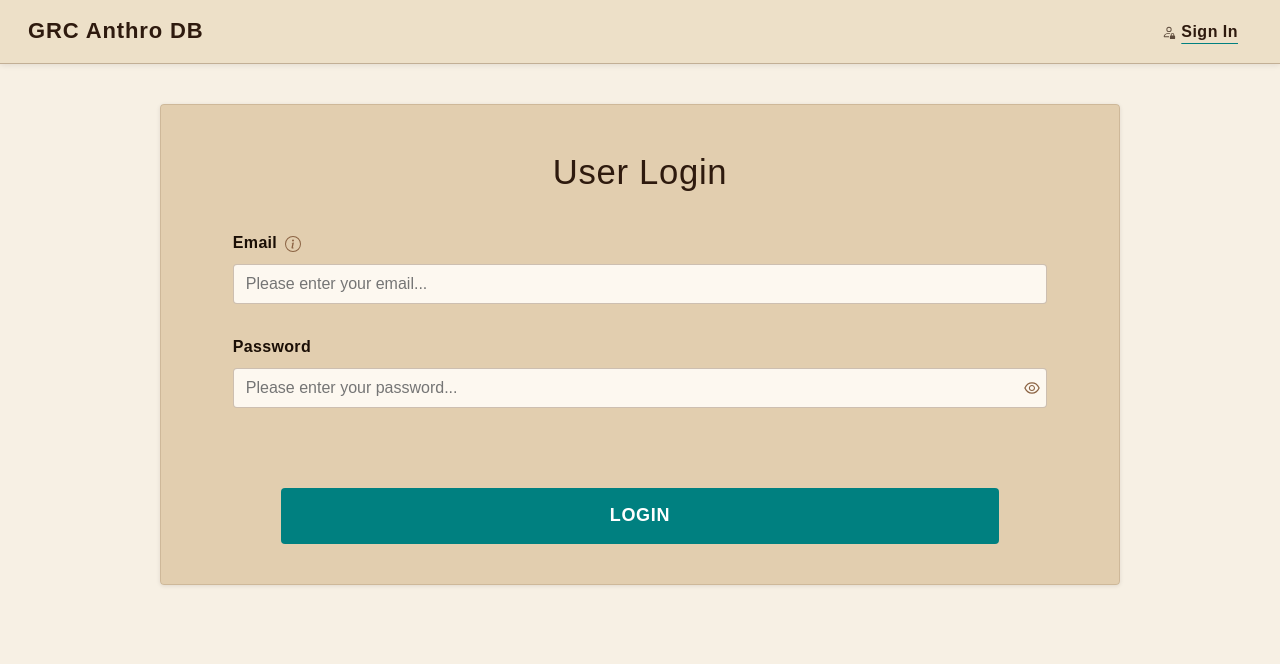
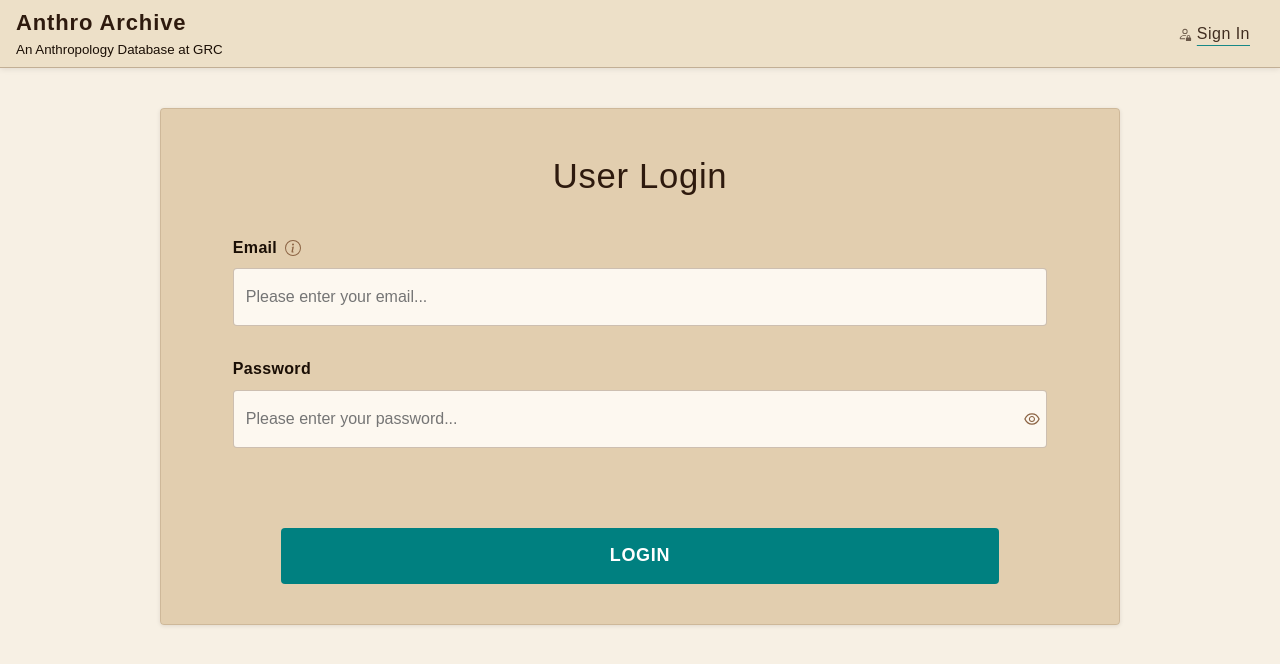
Before and after one commit to anthropology-inventory/inventory, a React (Vite) app: page /#/LoginForm in a window 1280 px wide. Shown: the top 664 px of the page. Built offline with nearby package versions, Linux system fonts and the light colour scheme; no server answers.

Commit message:
consistent ui & ux fixes

```diff
--- a/index.html
+++ b/index.html
@@ -2,7 +2,7 @@
 <html>
   <head>
     <meta charset="UTF-8" />
-    <title>GRC Anthropology Lab Database</title>
+    <title>Anthro Archive</title>
     <link rel="icon" href="./public/favicon.ico">
     <!-- https://developer.mozilla.org/en-US/docs/Web/HTTP/CSP -->
     <meta
--- a/src/assets/forms/selectStyles.jsx
+++ b/src/assets/forms/selectStyles.jsx
@@ -11,28 +11,64 @@
  *
  * @see https://react-select.com/styles for more on react-select style customization
  */
-export const selectStyles = (isSelected) => ({
-  control: (baseStyles) => ({
+export const selectStyles = () => ({
+  control: (baseStyles, state) => ({
     ...baseStyles,
-    border: isSelected ? '1px solid green' : '1px solid transparent',
-    borderRadius: 6,
-    backgroundColor: isSelected ? '#00800013' : 'white',
-    fontSize: 14,
+
+    backgroundColor: 'var(--cream)',
+    border: state.isFocused
+      ? '1px solid var(--teal)'
+      : '1px solid var(--border-warm)',
+
     boxShadow: 'none',
-    ':hover': {
-      cursor: 'text',
-      border: '1px solid #759ffc',
-      boxShadow: '0px 0px 5px 1px #759ffc'
-    },
-    ':active': {
-      border: '1px solid #759ffc',
-      boxShadow: '0px 0px 5px 1px #759ffc'
-    }
+
+    fontFamily: "'DM Sans', sans-serif",
+    cursor: 'pointer'
   }),
-  option: (styles) => ({
-    ...styles,
-    ':hover': {
-      cursor: 'pointer'
-    }
-  })
-})
+
+  option: (baseStyles, state) => ({
+    ...baseStyles,
+
+    backgroundColor: state.isFocused
+      ? 'var(--bg-card)'
+      : 'var(--cream)',
+
+    color: 'var(--text-dark)',
+
+    fontFamily: "'DM Sans', sans-serif",
+
+    cursor: 'pointer',
+  }),
+
+  dropdownIndicator: (baseStyles) => ({
+    ...baseStyles,
+    cursor: 'pointer'
+  }),
+
+  indicatorSeparator: (baseStyles) => ({
+    ...baseStyles,
+    display: 'none'
+  }),
+
+  container: (baseStyles) => ({
+    ...baseStyles,
+    boxShadow: 'none'
+  }),
+
+  singleValue: (baseStyles) => ({
+    ...baseStyles,
+    color: 'var(--text-dark)',
+    fontFamily: "'DM Sans', sans-serif",
+  }),
+
+  placeholder: (baseStyles) => ({
+    ...baseStyles,
+    color: '#857d74',
+    fontFamily: "'DM Sans', sans-serif",
+  }),
+  input: (baseStyles) => ({
+    ...baseStyles,
+    color: 'var(--text-dark)',
+    fontFamily: "'DM Sans', sans-serif",
+  }),
+});
--- a/src/components/Navbar.jsx
+++ b/src/components/Navbar.jsx
@@ -26,9 +26,12 @@ const NavBar = () => {
 
   return (
     <header id="navbar">
+      <div class="main-text-resize">
       <a id="nav-logo" href="/">
-        GRC Anthro DB
+        Anthro Archive
       </a>
+      <span id="subtext">An Anthropology Database at GRC</span>
+      </div>
       <div>
         {isLoggedIn ? (
           <>
--- a/src/components/form-components/FormFieldset.jsx
+++ b/src/components/form-components/FormFieldset.jsx
@@ -7,24 +7,43 @@ import { BsArrowDownSquareFill, BsArrowUpSquareFill } from 'react-icons/bs'
 
 function FormFieldset({ fieldsetID, title, fields, isOptional }) {
   const [fieldVisibility, setFieldVisibility] = useState('')
+
+  const toggleVisibility = () => {
+    setFieldVisibility((prev) => (prev === '' ? 'visible' : ''))
+  }
+
   return (
-    <fieldset id={fieldsetID} className={isOptional ? 'optional-section' : null}>
-      <h3 className='login-title'>
-        {title}
-        {isOptional ? (
+    <fieldset
+      id={fieldsetID}
+      className={isOptional ? 'optional-section' : undefined}
+    >
+      <h3 className="login-title fieldset-header">
+        <span className="fieldset-title" onClick={toggleVisibility}>
+          {title}
+        </span>
+
+        {isOptional && (
           <Tooltip title="View fields" placement="right-end" arrow>
             <IconButton
               id="dropdown-btn"
-              onClick={() =>
-                fieldVisibility == '' ? setFieldVisibility('visible') : setFieldVisibility('')
-              }
+              onClick={(e) => {
+                e.stopPropagation()
+                toggleVisibility()
+              }}
             >
-              {fieldVisibility == '' ? <BsArrowDownSquareFill /> : <BsArrowUpSquareFill />}
+              {fieldVisibility === '' ? (
+                <BsArrowDownSquareFill />
+              ) : (
+                <BsArrowUpSquareFill />
+              )}
             </IconButton>
           </Tooltip>
-        ) : null}
+        )}
       </h3>
-      <div className={`fieldset-fields ${fieldVisibility}`}>{fields}</div>
+
+      <div className={`fieldset-fields ${fieldVisibility}`}>
+        {fields}
+      </div>
     </fieldset>
   )
 }
--- a/src/components/form-components/FormSelect.jsx
+++ b/src/components/form-components/FormSelect.jsx
@@ -3,6 +3,48 @@ import Select from 'react-select'
 import Tooltip from '@mui/material/Tooltip'
 import IconButton from '@mui/material/IconButton'
 import { BsInfoCircle } from 'react-icons/bs'
+
+const defaultSelectStyles = {
+  control: (base, state) => ({
+    ...base,
+    backgroundColor: '#fdf8f0',
+    border: `1px solid ${state.isFocused ? 'var(--teal)' : 'var(--border-warm)'}`,
+    borderRadius: 'var(--radius-sm)',
+    minHeight: 'calc(var(--input-height) + 6px)',
+    boxShadow: 'none',
+    fontFamily: "'DM Sans', sans-serif",
+    fontSize: 'var(--text-base)',
+    '&:hover': {
+      borderColor: 'var(--teal)'
+    },
+    cursor: 'pointer',
+  }),
+
+  option: (baseStyles, state) => ({
+    ...baseStyles,
+
+    backgroundColor: state.isFocused
+      ? 'var(--bg-card)'
+      : 'var(--cream)',
+
+    color: 'var(--text-dark)',
+
+    fontFamily: "'DM Sans', sans-serif",
+
+    cursor: 'pointer',
+  }),
+
+  valueContainer: (base) => ({
+    ...base,
+    padding: '10px 12px'
+  }),
+
+  input: (base) => ({
+    ...base,
+    margin: 0,
+    padding: 0
+  })
+}
 
 function FormSelect({
   label,
@@ -40,7 +82,7 @@ function FormSelect({
         isMulti={isMulitple}
         placeholder={placeholderTxt}
         options={selectOptions}
-        styles={selectStyles}
+        styles={defaultSelectStyles}
         className={selectClass}
         isDisabled={disable}
       />
--- a/src/components/form-components/form-sections/DescriptionNotes.jsx
+++ b/src/components/form-components/form-sections/DescriptionNotes.jsx
@@ -176,6 +176,7 @@ function DescriptionNotes({
                 selectName="cabinet"
                 selectValue={selectedCabinet}
                 selectOptions={cabinetOptions}
+                placeholderTxt="Type or select an option..."
                 changeFunc={handleCabinetSelect}
                 selectStyles={selectStyles(!!selectedCabinet)}
                 hasTooltip={true}
@@ -188,6 +189,7 @@ function DescriptionNotes({
                 selectName="shelf"
                 selectValue={selectedShelf}
                 selectOptions={shelfOptions}
+                placeholderTxt="Type or select an option..."
                 changeFunc={handleShelfSelect}
                 selectStyles={selectStyles(!!selectedShelf)}
                 hasTooltip={true}
@@ -205,6 +207,7 @@ function DescriptionNotes({
                 selectName="drawer"
                 selectValue={selectedDrawer}
                 selectOptions={drawerOptions}
+                placeholderTxt="Type or select an option..."
                 changeFunc={handleDrawerSelect}
                 selectStyles={selectStyles(!!selectedDrawer)}
                 hasTooltip={true}
--- a/src/components/form-components/form-sections/DiscoveryDetails.jsx
+++ b/src/components/form-components/form-sections/DiscoveryDetails.jsx
@@ -51,6 +51,7 @@ function DiscoveryDetails({
           changeFunc={selectChangeFunc}
           selectOptions={countryOptions}
           selectStyles={selectStyles(!!countryData)}
+          placeholderTxt="Type or select an option..."
         />
       ]}
     />
--- a/src/pages/forms/CreateUserForm.jsx
+++ b/src/pages/forms/CreateUserForm.jsx
@@ -236,7 +236,6 @@ export default function CreateUserForm({ onUserCreated }) {
             isRequired={true}
             selectValue={formData.isAdmin}
             changeFunc={handleSelectChange}
-            placeholderTxt="Select user type..."
             selectOptions={userTypeOptions}
             hasTooltip={true}
             tooltipTxt="Choose whether this user has admin permissions."
--- a/src/styles/form-styles.css
+++ b/src/styles/form-styles.css
@@ -29,15 +29,22 @@ textarea {
   background-color: var(--cream);
   color: var(--text-dark);
   font-size: var(--text-base);
-  padding: 8px 12px;
+  padding: 10px 12px;
   border-radius: var(--radius-sm);
-  height: var(--input-height);
-font-family: 'DM Sans', sans-serif;
+  min-height: calc(var(--input-height) + 6px);
+  font-family: 'DM Sans', sans-serif;
   transition: border-color var(--transition);
+}
+
+input,
+select {
+  line-height: calc(var(--input-height) - 4px);
 }
 
 textarea {
   height: 120px;
+  font-size: var(--text-base);
+  resize: none;
 }
 
 input:hover,
@@ -114,6 +121,14 @@ label,
   fill: var(--teal);
 }
 
+input[type="date"] {
+  cursor: text;
+}
+
+input[type="date"]::-webkit-calendar-picker-indicator {
+  cursor: pointer;
+}
+
 /* ============================================================
    FIELDSET
    ============================================================ */
@@ -151,11 +166,6 @@ font-family: 'DM Sans', sans-serif;
 .fieldset-fields {
   display: grid;
   row-gap: 30px;
-}
-
-textarea {
-  height: 100px;
-  resize: none;
 }
 
 /* ============================================================
@@ -202,6 +212,35 @@ textarea {
   font-size: 26pt;
   margin: 0;
   font-weight: 100;
+}
+
+.optional-section > h3 {
+  display: flex;
+  align-items: center;
+  justify-content: center;
+  gap: 8px;
+  cursor: pointer;
+}
+
+.optional-section > h3:hover {
+  color: var(--teal);
+}
+
+fieldset h3 {
+  display: flex;
+  justify-content: center;
+  font-size: 20px;
+  column-gap: 10px;
+}
+
+.optional-section > h3 {
+  position: relative;
+  justify-content: center;
+}
+
+#dropdown-btn {
+  position: absolute;
+  right: 0;
 }
 
 /* ============================================================
@@ -256,10 +295,6 @@ font-family: 'DM Sans', sans-serif;
   background-color: var(--error-bg) !important;
 }
 
-.valid {
-  border-color: var(--teal) !important;
-  background-color: var(--success-bg) !important;
-}
 
 /* ============================================================
    LOCATION / RADIO
@@ -384,13 +419,6 @@ fieldset section {
   width: 85% !important;
 }
 
-/* Inputs full height and readable */
-input,
-select {
-  height: var(--input-height) !important;
-  font-size: var(--text-base) !important;
-}
-
 textarea {
   height: 120px !important;
   font-size: var(--text-base) !important;
--- a/src/styles/index.css
+++ b/src/styles/index.css
@@ -130,13 +130,14 @@ font-family: 'DM Sans', sans-serif;
   background: var(--bg-navbar);
   display: flex;
   justify-content: space-between;
-  padding: 8px 28px;
-  min-height: 64px;
+  padding: 6px 16px;        /* ↓ smaller padding */
+  min-height: 52px;         /* ↓ reduce height */
   min-width: 900px;
   align-items: center;
   gap: 24px;
   border-bottom: 1px solid var(--border-warm);
   box-shadow: 0 1px 6px rgba(30, 15, 6, 0.10);
+
 
   a {
     color: var(--navbar-text-muted);
@@ -173,7 +174,26 @@ font-family: 'DM Sans', sans-serif;
   text-underline-offset: 6px;
   text-decoration-color: var(--teal);
   color: var(--brown-dark);
-    font-weight: 700;
+  font-weight: 500; /* was 700 */
+  opacity: 0.9;
+}
+
+.main-text-resize {
+  display: block;
+  justify-content: left;
+  max-width: 300px;
+  margin-top:5px
+}
+
+#subtext {
+  font-size: 10pt;
+  font-weight: lighter;
+  padding:none;
+  margin:none;
+}
+.main-text-resize a {
+  margin-bottom: none;
+  padding-bottom: none;
 }
 
   div {
@@ -483,7 +503,7 @@ font-family: 'DM Sans', sans-serif;
 .sd-table-container table {
   width: 100%;
   border-collapse: collapse;
-  background-color: rgb(237, 237, 237);
+  background-color: #fdf8f0;
 }
 
 .sd-table-container td {
@@ -560,10 +580,6 @@ font-family: 'DM Sans', sans-serif;
   text-transform: uppercase;
   letter-spacing: 0.08em;
 font-family: 'DM Sans', sans-serif;
-}
-
-.manage-users-table tbody tr:hover {
-  background: var(--sand-light);
 }
 
 .manage-users-actions {
```
Also changed, not shown: src/pages/SpecimenDetail.jsx (+6 -6 lines), src/pages/forms/FossilForm.jsx (+6 -3 lines). Lines whose indentation alone changed are shown as unchanged.
